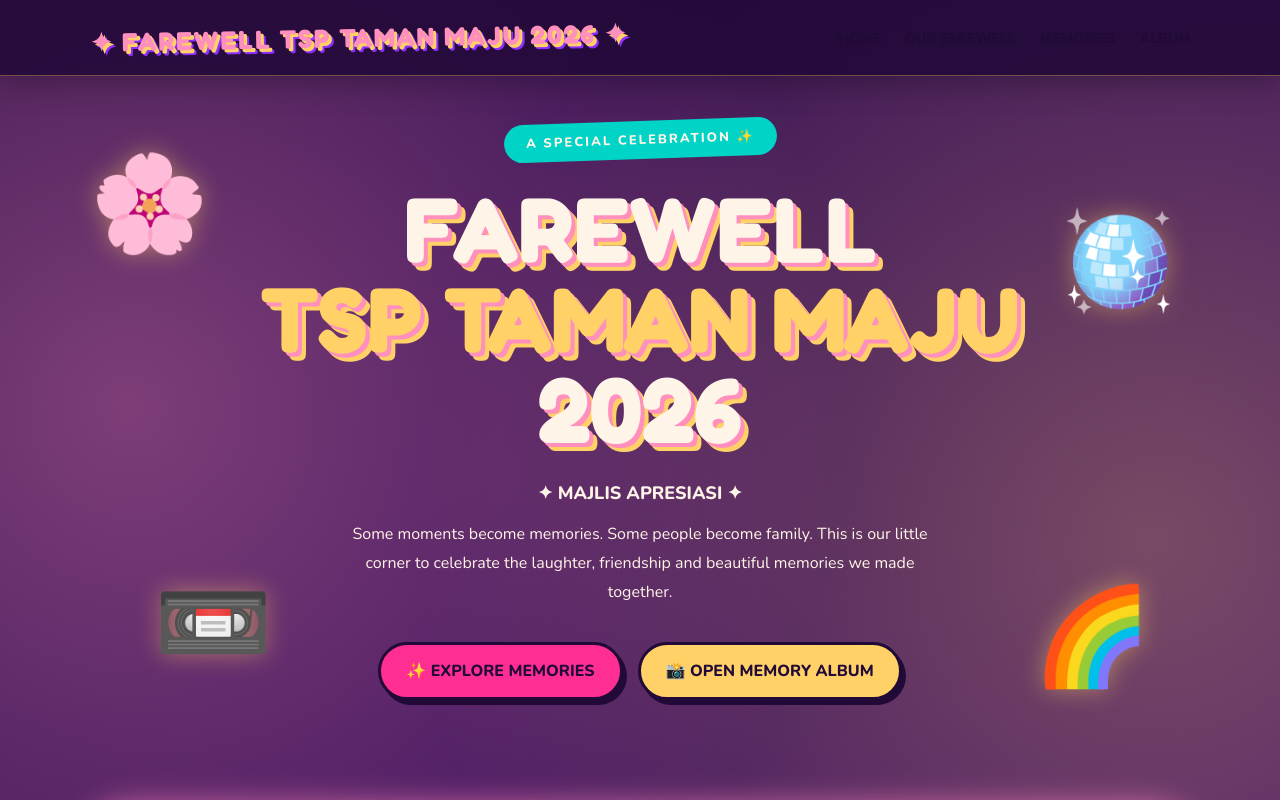
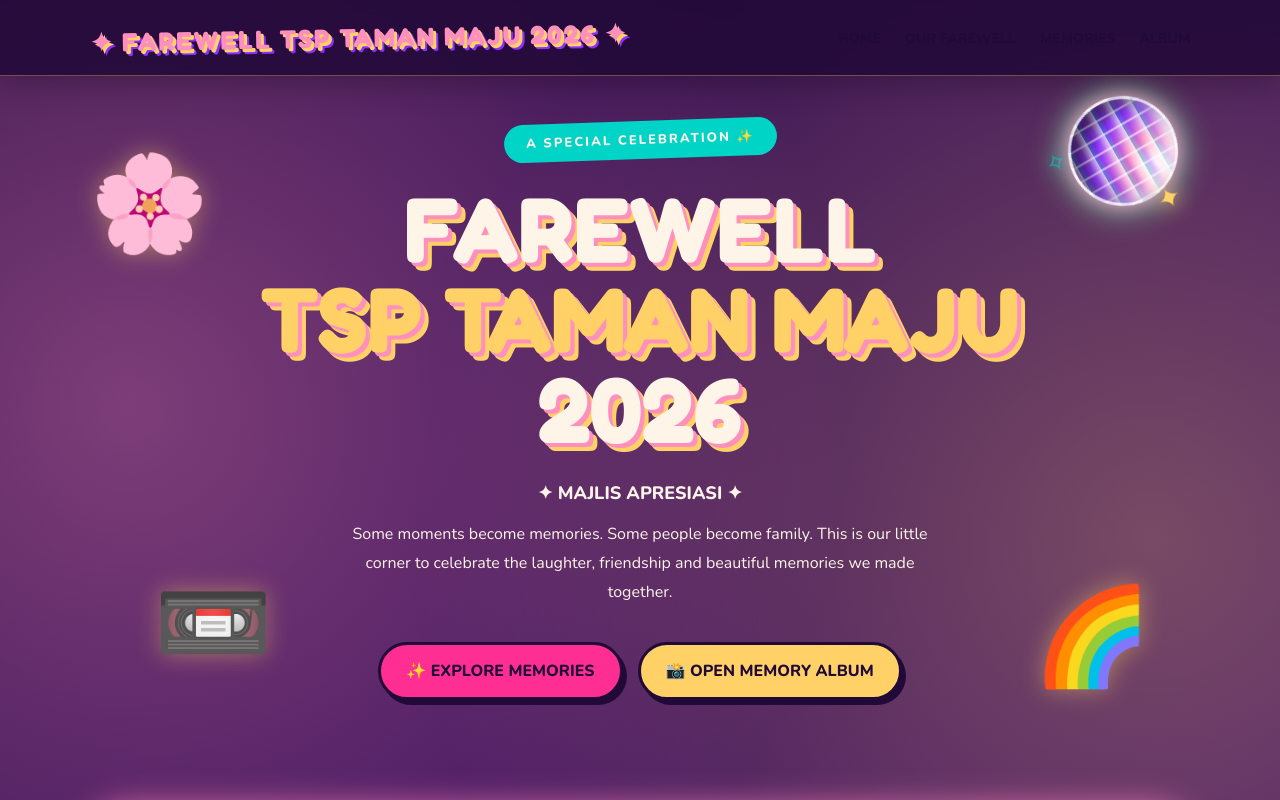
Before and after one commit to mshana1993/digital-farewell-memories, a plain HTML site: page index.html in a window 1280 px wide. Shown: the top 800 px of the page. Drawn offline with nearby package versions, Linux system fonts and the light colour scheme.

Commit message:
Update index.html

```diff
--- a/index.html
+++ b/index.html
@@ -560,7 +560,84 @@ section h2 {
 .memory-card:hover {
     transform: translateY(-10px) rotate(-2deg);
 }
+/* ===== LUXURY RETRO DISCO BALL ===== */
+
+.decor-2 {
+    position: absolute;
+    top: 20px;
+    right: 8%;
+    z-index: 3;
+    animation: discoFloat 5s ease-in-out infinite;
+}
+
+.disco-ball {
+    width: 110px;
+    height: 110px;
+    border-radius: 50%;
+    background:
+        repeating-linear-gradient(
+            0deg,
+            transparent 0px,
+            transparent 12px,
+            rgba(255,255,255,0.85) 13px,
+            transparent 15px
+        ),
+        repeating-linear-gradient(
+            90deg,
+            rgba(255,255,255,0.75) 0px,
+            rgba(255,255,255,0.15) 8px,
+            rgba(139,46,255,0.35) 14px,
+            rgba(0,212,199,0.4) 20px
+        ),
+        radial-gradient(circle at 30% 25%, #ffffff, #FF8FBD 25%, #8B2EFF 55%, #210A38 85%);
+    border: 3px solid rgba(255,255,255,0.8);
+    box-shadow:
+        0 0 18px #FF8FBD,
+        0 0 35px rgba(0,212,199,0.7),
+        inset -10px -10px 20px rgba(33,10,56,0.5),
+        inset 8px 8px 15px rgba(255,255,255,0.7);
+    position: relative;
+    animation: discoSpin 12s linear infinite;
+}
+
+.disco-ball::before {
+    content: "✦";
+    position: absolute;
+    top: -25px;
+    left: 25%;
+    color: #FFD166;
+    font-size: 22px;
+    text-shadow: 0 0 15px #FFD166;
+    animation: sparkle 2s ease-in-out infinite;
+}
+
+.disco-ball::after {
+    content: "✧";
+    position: absolute;
+    right: -22px;
+    bottom: 10px;
+    color: #00D4C7;
+    font-size: 25px;
+    text-shadow: 0 0 15px #00D4C7;
+    animation: sparkle 1.8s ease-in-out infinite alternate;
+}
+
+@keyframes discoSpin {
+    from { transform: rotate(0deg); }
+    to { transform: rotate(360deg); }
+}
+
+@keyframes discoFloat {
+    0%, 100% { transform: translateY(0); }
+    50% { transform: translateY(-12px); }
+}
+
+@keyframes sparkle {
+    0%, 100% { opacity: 0.5; transform: scale(0.8); }
+    50% { opacity: 1; transform: scale(1.3); }
+}
 </style>
+
 
 </head>
 
@@ -582,7 +659,9 @@ section h2 {
 <section class="hero" id="home">
 
   <div class="decor decor-1">🌸</div>
-  <div class="decor decor-2">🪩</div>
+ <div class="decor decor-2">
+    <div class="disco-ball"></div>
+</div>
   <div class="decor decor-3">📼</div>
   <div class="decor decor-4">🌈</div>
 
```
